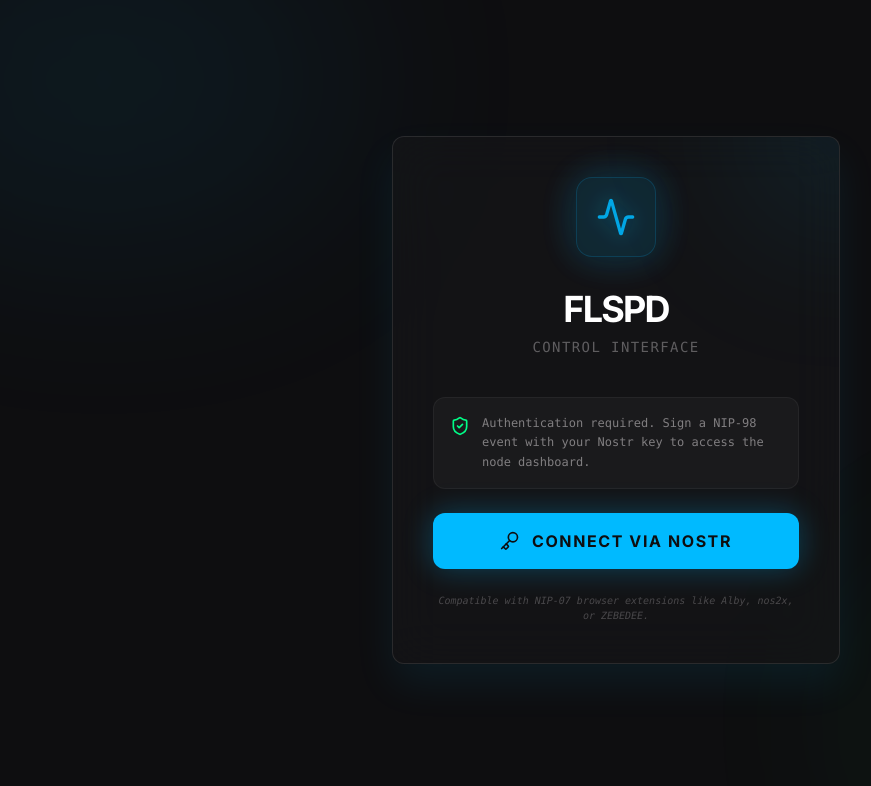
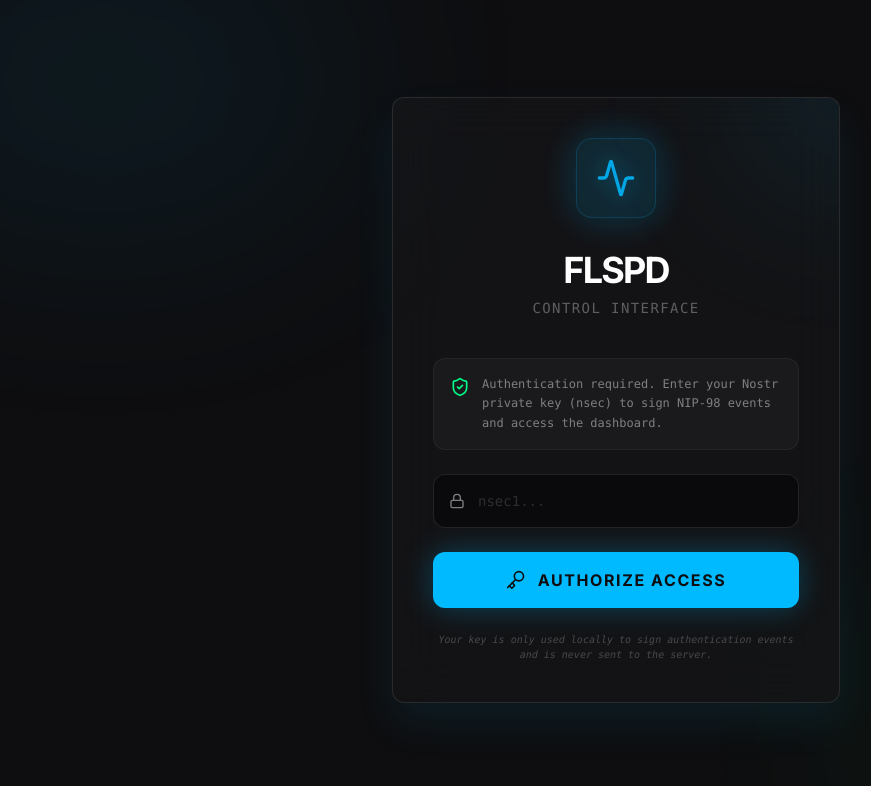
Before and after one commit to flowgate-lsp/flspd, a React (Vite) app in the folder frontend/: page / in a window 1280 px wide. Shown: the top 786 px of the page, without its empty margins (24-895 px from the left). Built offline with nearby package versions, Linux system fonts and the light colour scheme.

Commit message:
feat(frontend): refactor auth to use nsec and nostr-tools instead of extension

```diff
--- a/frontend/src/hooks/useAuth.ts
+++ b/frontend/src/hooks/useAuth.ts
@@ -1,7 +1,9 @@
 import { useState, useEffect } from 'react';
+import { nip19, finalizeEvent, getPublicKey } from 'nostr-tools';
 
 interface NostrUser {
   pubkey: string;
+  nsec: string;
 }
 
 export const useAuth = () => {
@@ -16,19 +18,19 @@
     setLoading(false);
   }, []);
 
-  const login = async () => {
-    if (!(window as any).nostr) {
-      alert('Nostr extension (NIP-07) not found. Please install Alby or similar.');
-      return;
-    }
+  const login = async (nsec: string) => {
+    try {
+      const { type, data: privkey } = nip19.decode(nsec);
+      if (type !== 'nsec') throw new Error('Not an nsec');
 
-    try {
-      const pubkey = await (window as any).nostr.getPublicKey();
-      const newUser = { pubkey };
+      const pubkey = getPublicKey(privkey as Uint8Array);
+      const newUser = { pubkey, nsec };
+
       localStorage.setItem('flspd_auth', JSON.stringify(newUser));
       setUser(newUser);
     } catch (err) {
       console.error('Login failed', err);
+      throw err;
     }
   };
 
@@ -38,7 +40,10 @@
   };
 
   const getAuthHeader = async (url: string, method: string) => {
-    if (!user || !(window as any).nostr) return '';
+    if (!user || !user.nsec) return '';
+
+    try {
+      const { data: privkey } = nip19.decode(user.nsec);
 
       // NIP-98 HTTP Authentication
       const event = {
@@ -51,9 +56,13 @@
         content: '',
       };
 
-    const signedEvent = await (window as any).nostr.signEvent(event);
+      const signedEvent = finalizeEvent(event, privkey as Uint8Array);
       const encodedEvent = btoa(JSON.stringify(signedEvent));
       return `Nostr ${encodedEvent}`;
+    } catch (err) {
+      console.error('Failed to get auth header', err);
+      return '';
+    }
   };
 
   return { user, loading, login, logout, getAuthHeader };
--- a/frontend/src/pages/Login.tsx
+++ b/frontend/src/pages/Login.tsx
@@ -1,10 +1,31 @@
-import React from 'react';
+import React, { useState } from 'react';
 import { GlassCard } from '../components/GlassCard';
-import { Activity, ShieldCheck, Key } from 'lucide-react';
+import { Activity, ShieldCheck, Key, Lock } from 'lucide-react';
 import { useAuth } from '../hooks/useAuth';
 
 export const Login: React.FC = () => {
   const { login } = useAuth();
+  const [nsec, setNsec] = useState('');
+  const [error, setError] = useState('');
+  const [loading, setLoading] = useState(false);
+
+  const handleLogin = async (e: React.FormEvent) => {
+    e.preventDefault();
+    if (!nsec.startsWith('nsec1')) {
+      setError('Please enter a valid nsec (starting with nsec1)');
+      return;
+    }
+
+    setLoading(true);
+    setError('');
+    try {
+      await login(nsec);
+    } catch (err) {
+      setError('Invalid nsec key. Please check and try again.');
+    } finally {
+      setLoading(false);
+    }
+  };
 
   return (
     <div className="min-h-screen bg-background flex items-center justify-center p-6 transition-all duration-700">
@@ -24,26 +45,42 @@
         <h1 className="text-4xl font-bold text-white mb-2 uppercase tracking-tighter">flspd</h1>
         <p className="text-on-surface-variant text-sm font-mono mb-10 tracking-widest uppercase opacity-70">Control Interface</p>
 
-        <div className="space-y-6">
+        <form onSubmit={handleLogin} className="space-y-6">
           <div className="p-4 rounded-xl bg-surface-container-low border border-white/5 flex items-start gap-3 text-left">
             <ShieldCheck className="w-5 h-5 text-secondary shrink-0 mt-0.5" />
             <p className="text-xs text-on-surface-variant leading-relaxed font-mono">
-              Authentication required. Sign a NIP-98 event with your Nostr key to access the node dashboard.
+              Authentication required. Enter your Nostr private key (nsec) to sign NIP-98 events and access the dashboard.
             </p>
           </div>
 
+          <div className="relative group">
+            <div className="absolute inset-y-0 left-0 pl-4 flex items-center pointer-events-none text-on-surface-variant group-focus-within:text-primary transition-colors">
+              <Lock className="w-4 h-4" />
+            </div>
+            <input
+              type="password"
+              placeholder="nsec1..."
+              value={nsec}
+              onChange={(e) => setNsec(e.target.value)}
+              className="w-full bg-surface-container-lowest border border-white/10 rounded-xl py-4 pl-11 pr-4 text-sm text-white placeholder:text-on-surface-variant/30 focus:outline-none focus:border-primary/50 focus:ring-1 focus:ring-primary/20 transition-all font-mono"
+            />
+          </div>
+
+          {error && <p className="text-error text-[10px] uppercase tracking-wider font-bold animate-pulse">{error}</p>}
+
           <button
-            onClick={login}
-            className="w-full py-4 rounded-xl bg-primary text-background font-bold uppercase tracking-widest flex items-center justify-center gap-3 hover:bg-white transition-all duration-300 shadow-[0_0_30px_rgba(0,186,255,0.3)] hover:shadow-[0_0_50px_rgba(255,255,255,0.4)] active:scale-95 group"
+            type="submit"
+            disabled={loading}
+            className="w-full py-4 rounded-xl bg-primary text-background font-bold uppercase tracking-widest flex items-center justify-center gap-3 hover:bg-white disabled:opacity-50 disabled:cursor-not-allowed transition-all duration-300 shadow-[0_0_30px_rgba(0,186,255,0.3)] hover:shadow-[0_0_50px_rgba(255,255,255,0.4)] active:scale-95 group"
           >
             <Key className="w-5 h-5 group-hover:rotate-12 transition-transform" />
-            Connect via Nostr
+            {loading ? 'Authenticating...' : 'Authorize Access'}
           </button>
 
           <p className="text-[10px] text-on-surface-variant/50 font-mono italic">
-            Compatible with NIP-07 browser extensions like Alby, nos2x, or ZEBEDEE.
+            Your key is only used locally to sign authentication events and is never sent to the server.
           </p>
-        </div>
+        </form>
       </GlassCard>
     </div>
   );
```
Also changed, not shown: frontend/package.json (+5 -4 lines), 1 other file (tests, documents, lock files or other folders). Lines whose indentation alone changed are shown as unchanged.
